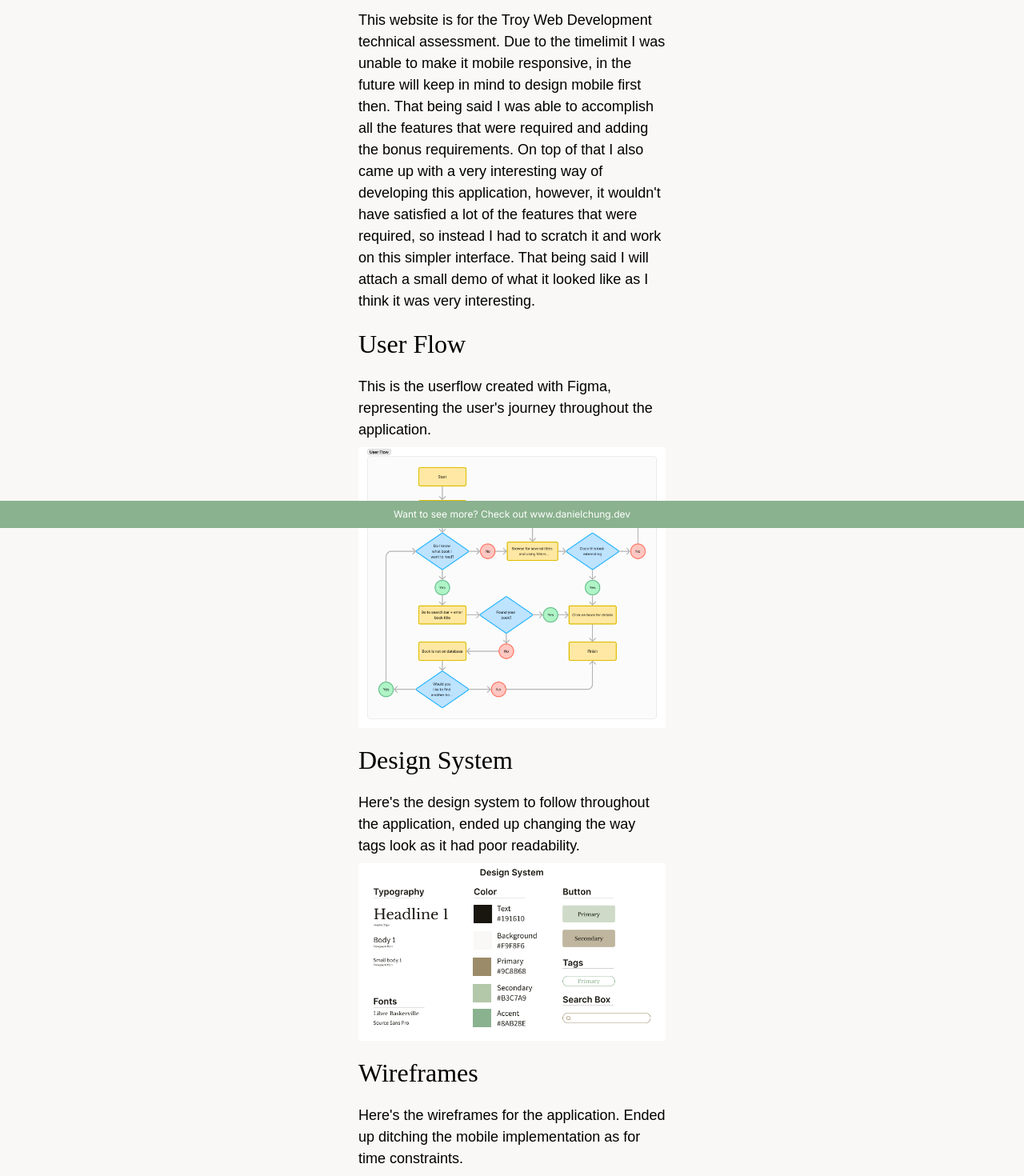
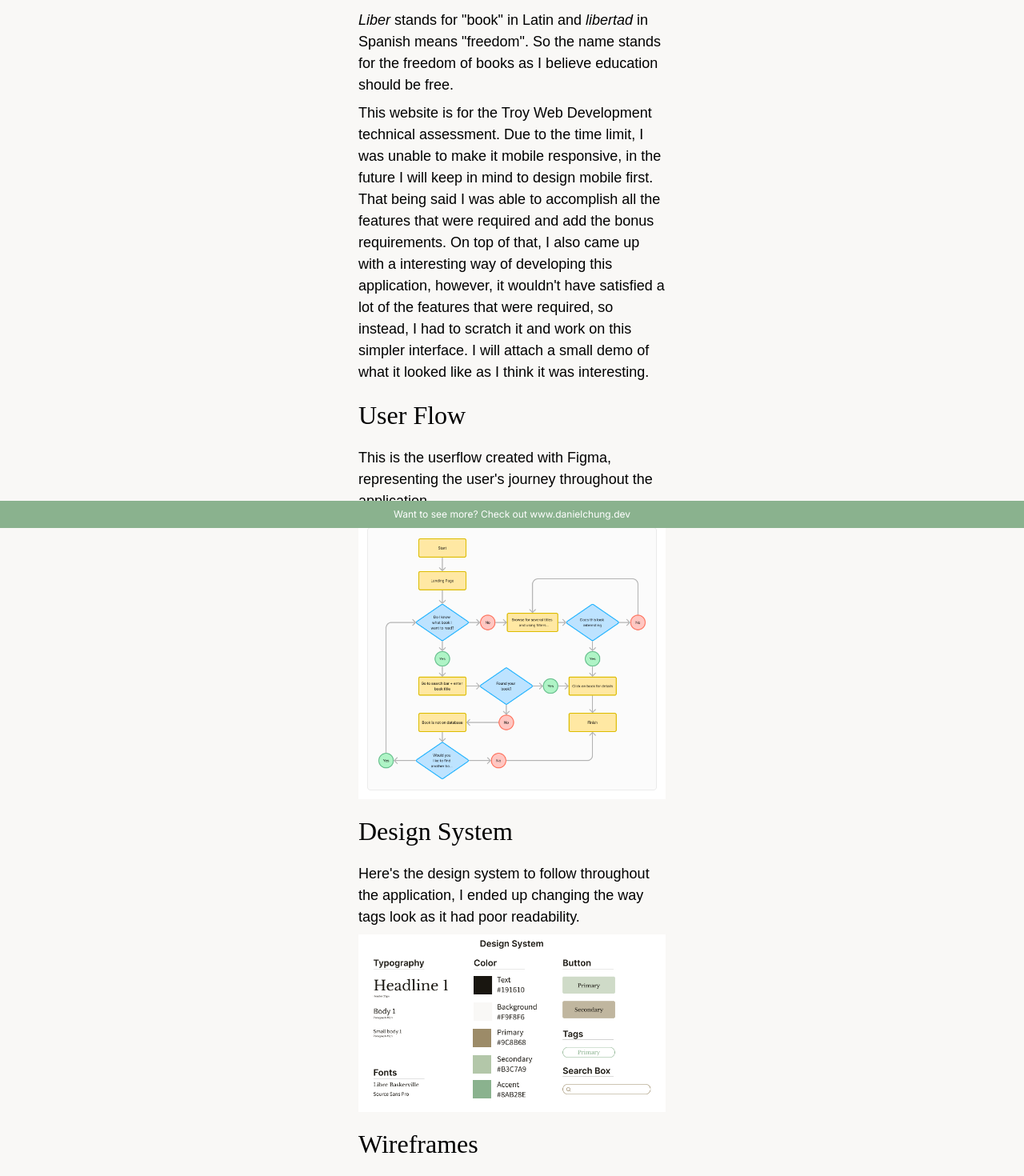
Before and after one commit to danielchungdev/liber-tad, a Next.js app: page /about in a window 1280 px wide. Shown: the part 140-1610 px from the top of the page at 80% size. Built offline with nearby package versions, Linux system fonts and the light colour scheme.

Commit message:
proof reading

```diff
--- a/src/app/about/page.tsx
+++ b/src/app/about/page.tsx
@@ -10,7 +10,8 @@ export default function AboutHome() {
                 <div className="my-4 mx-auto w-2/5  font-source text-paragraph">
                     <section>
                         <h1 className="text-header font-libre mb-4">About</h1>
-                        <p>This website is for the Troy Web Development technical assessment. Due to the timelimit I was unable to make it mobile responsive, in the future will keep in mind to design mobile first then. That being said I was able to accomplish all the features that were required and adding the bonus requirements. On top of that I also came up with a very interesting way of developing this application, however, it wouldn't have satisfied a lot of the features that were required, so instead I had to scratch it and work on this simpler interface. That being said I will attach a small demo of what it looked like as I think it was very interesting.</p>
+                        <p className="mb-2"><i>Liber</i> stands for "book" in Latin and <i>libertad</i> in Spanish means "freedom". So the name stands for the freedom of books as I believe education should be free.</p>
+                        <p>This website is for the Troy Web Development technical assessment. Due to the time limit, I was unable to make it mobile responsive, in the future I will keep in mind to design mobile first. That being said I was able to accomplish all the features that were required and add the bonus requirements. On top of that, I also came up with a interesting way of developing this application, however, it wouldn't have satisfied a lot of the features that were required, so instead, I had to scratch it and work on this simpler interface. I will attach a small demo of what it looked like as I think it was interesting.</p>
                     </section>
                     <section>
                         <h1 className="text-header font-libre my-4">User Flow</h1>
@@ -19,12 +20,12 @@ export default function AboutHome() {
                     </section>
                     <section>
                         <h1 className="text-header font-libre my-4">Design System</h1>
-                        <p className="mb-2">Here's the design system to follow throughout the application, ended up changing the way tags look as it had poor readability.</p>
+                        <p className="mb-2">Here's the design system to follow throughout the application, I ended up changing the way tags look as it had poor readability.</p>
                         <Image className="m-auto" src="/images/Design-system.png" height={200} width={700} alt={"Design system for the app"}/>
                     </section>
                     <section>
                         <h1 className="text-header font-libre my-4">Wireframes</h1>
-                        <p className="mb-2">Here's the wireframes for the application. Ended up ditching the mobile implementation as for time constraints.</p>
+                        <p className="mb-2">Here are the wireframes for the application. I Ended up ditching the mobile implementation as for time constraints.</p>
                         <Image className="m-auto" src="/images/wireframes.png" height={200} width={700} alt={"Wireframes for the app"}/>
                     </section>
                     <section>
--- a/src/app/book/[book]/page.tsx
+++ b/src/app/book/[book]/page.tsx
@@ -27,8 +27,6 @@ export default function BookPage({ params }: { params: { book: string } }) {
     }
     setup()
   }, [])
-
-  console.log(books)
 
   return (
     <main>
```
